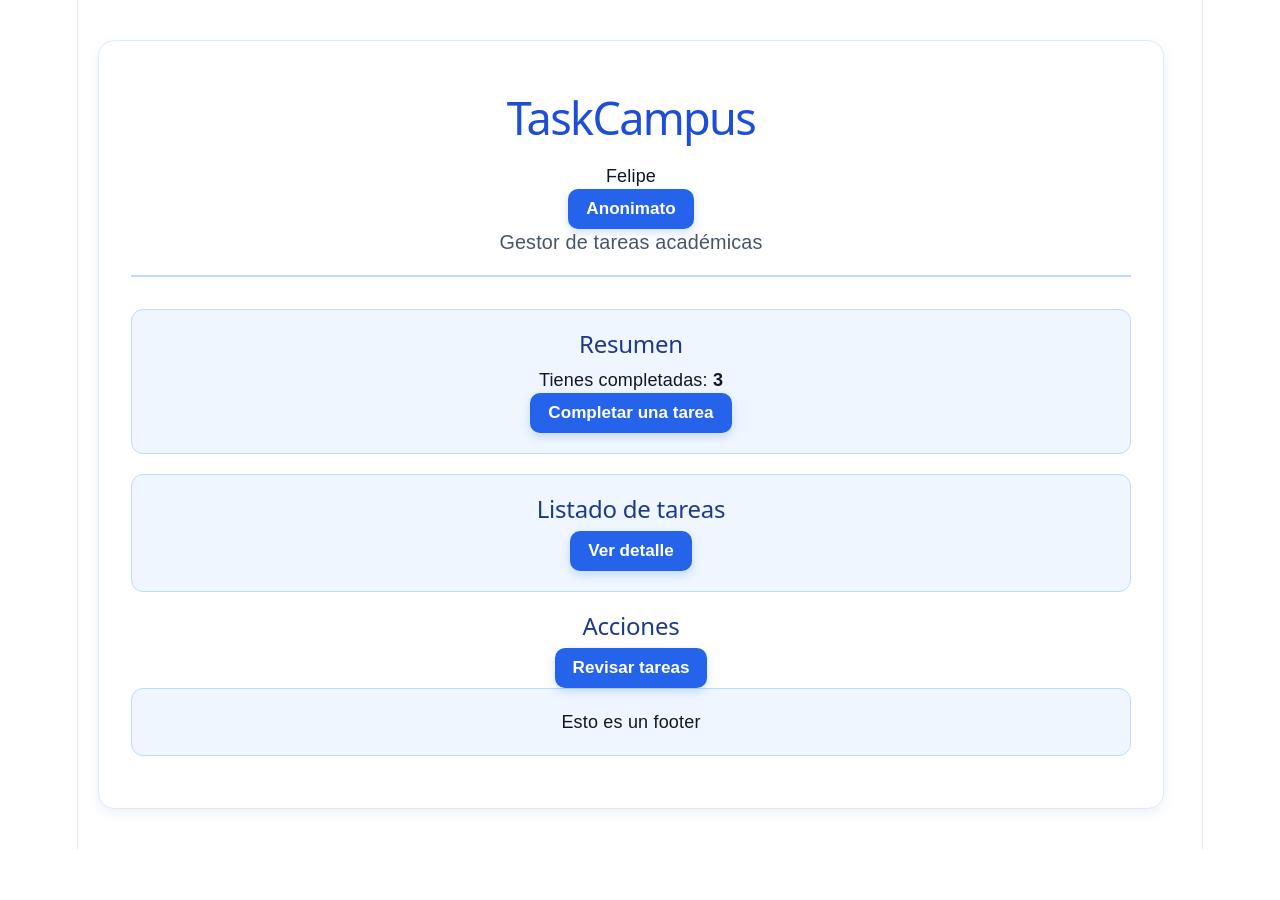
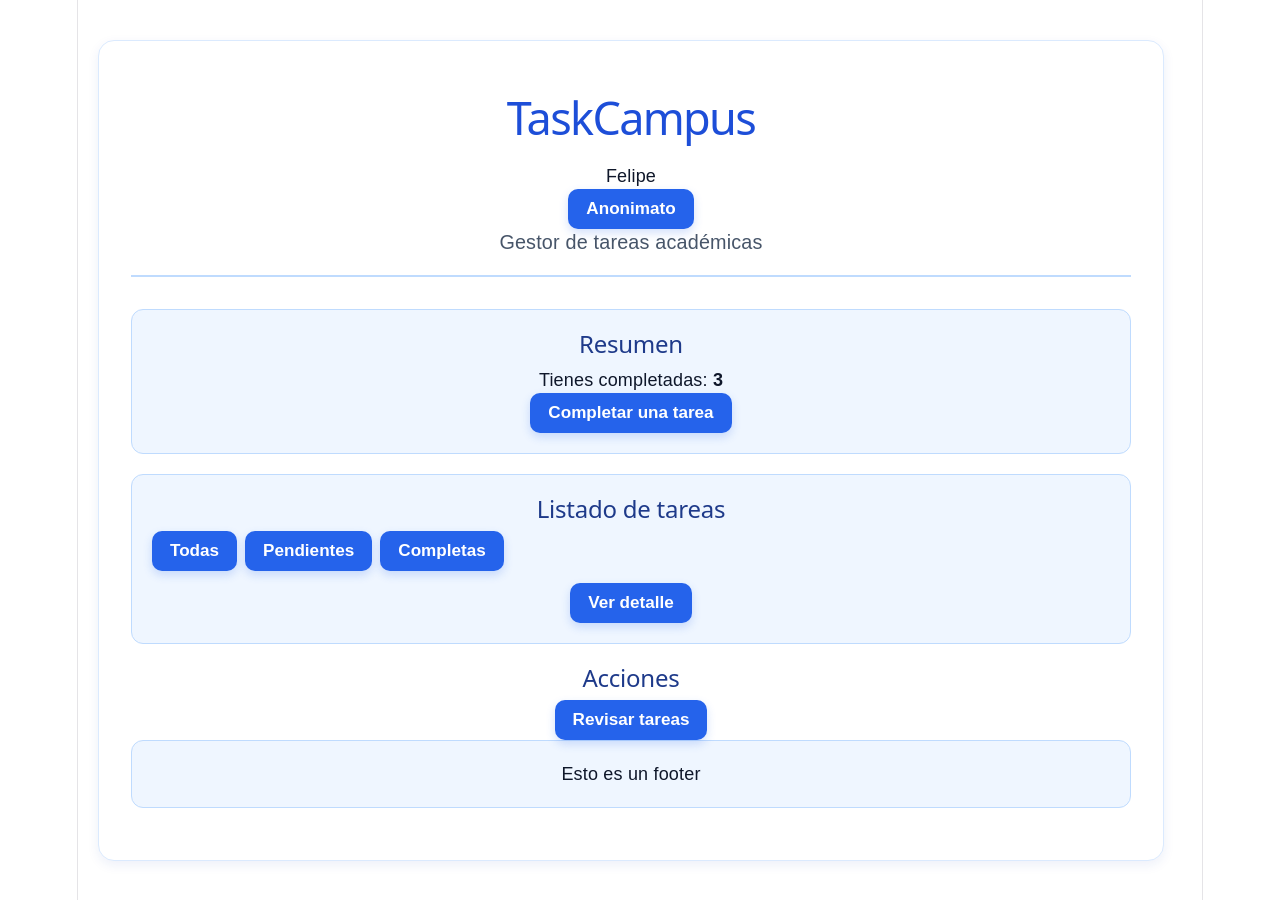
Before and after one commit to felipeIGF0/react_tutorialLAB, a React (Vite) app in the folder taskcampus/: page / in a window 1280 px wide. Before the commit the page ends 849 px from the top, so only its background shows below. Built offline with nearby package versions, Linux system fonts and the light colour scheme.

Commit message:
TutorialReact08 parte 1, filtros, terminado

```diff
--- a/taskcampus/src/components/TaskList.jsx
+++ b/taskcampus/src/components/TaskList.jsx
@@ -6,10 +6,23 @@ function showTask(taskName) {
 
 const TaskList = ({ tareas, onCompletar }) => {
     const [mostrarDetalle, setMostrarDetalle] = useState(false);
+    const [filtro, setFiltro] = useState("todas");
+
+    const tareasFiltradas = tareas.filter((t) => {
+        if (filtro === "pendientes") return !t.completada;
+        if (filtro === "completadas") return t.completada;
+        return true;
+    });
 
     return (
         <div className="card">
           <h2 className="section-title">Listado de tareas</h2>
+
+          <div style={{ display: "flex", gap: "8px", marginBottom: "12px" }}>
+            <button className="task-button" onClick={() => setFiltro("todas")}>Todas</button>
+            <button className="task-button" onClick={() => setFiltro("pendientes")}>Pendientes</button>
+            <button className="task-button" onClick={() => setFiltro("completadas")}>Completas</button>
+          </div>
 
           <button
             className="task-button"
@@ -19,21 +32,21 @@ const TaskList = ({ tareas, onCompletar }) => {
 
             {mostrarDetalle && (
                 <ul className="task-list">
-                        {tareas.map((tarea) => (
+                    {tareasFiltradas.map((tarea) => (
                         <li className="task-item" key={tarea.id}>
                           <span>{tarea.titulo}</span>
                           {tarea.completada ?
                               ":)" : ":("
                           }
-
                           <button className="task-button" onClick={() => onCompletar(tarea.id)}>
                               Seleccionar
                           </button>
                         </li>
                     ))}
                 </ul>
-                )
-            }
+            )}
+
+            {tareasFiltradas.length === 0 && (<p>No hay tareas en esta categoría</p>)}
         </div>
     )
 }
```
Lines whose indentation alone changed are shown as unchanged.
